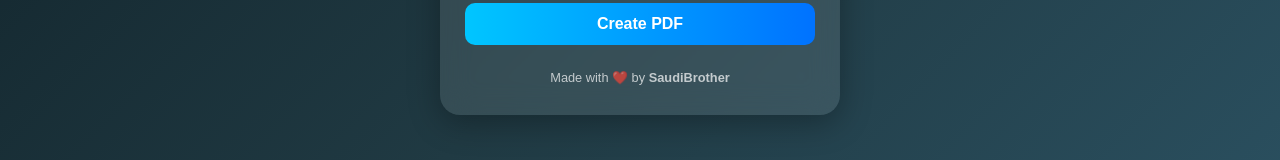
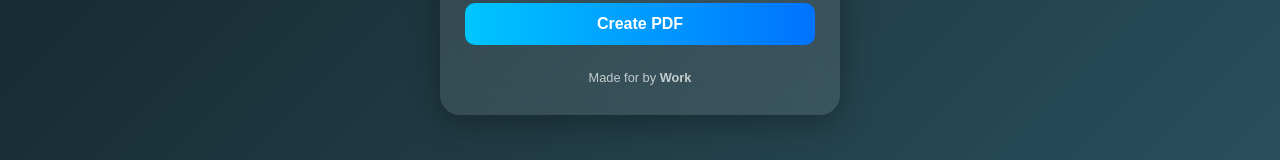
Before and after one commit to SaudiBrother/Pdf-file-maker, a plain HTML site: page index.html in a window 1280 px wide. Shown: the part 436-596 px from the top of the page. Drawn offline with nearby package versions, Linux system fonts and the light colour scheme.

Commit message:
Update index.html

```diff
--- a/index.html
+++ b/index.html
@@ -16,7 +16,7 @@
 
     <p id="status"></p>
 
-    <footer>Made with ❤️ by <b>SaudiBrother</b></footer>
+    <footer>Made for by <b>Work</b></footer>
   </div>
 
   <script src="https://cdnjs.cloudflare.com/ajax/libs/jspdf/2.5.1/jspdf.umd.min.js"></script>
```
